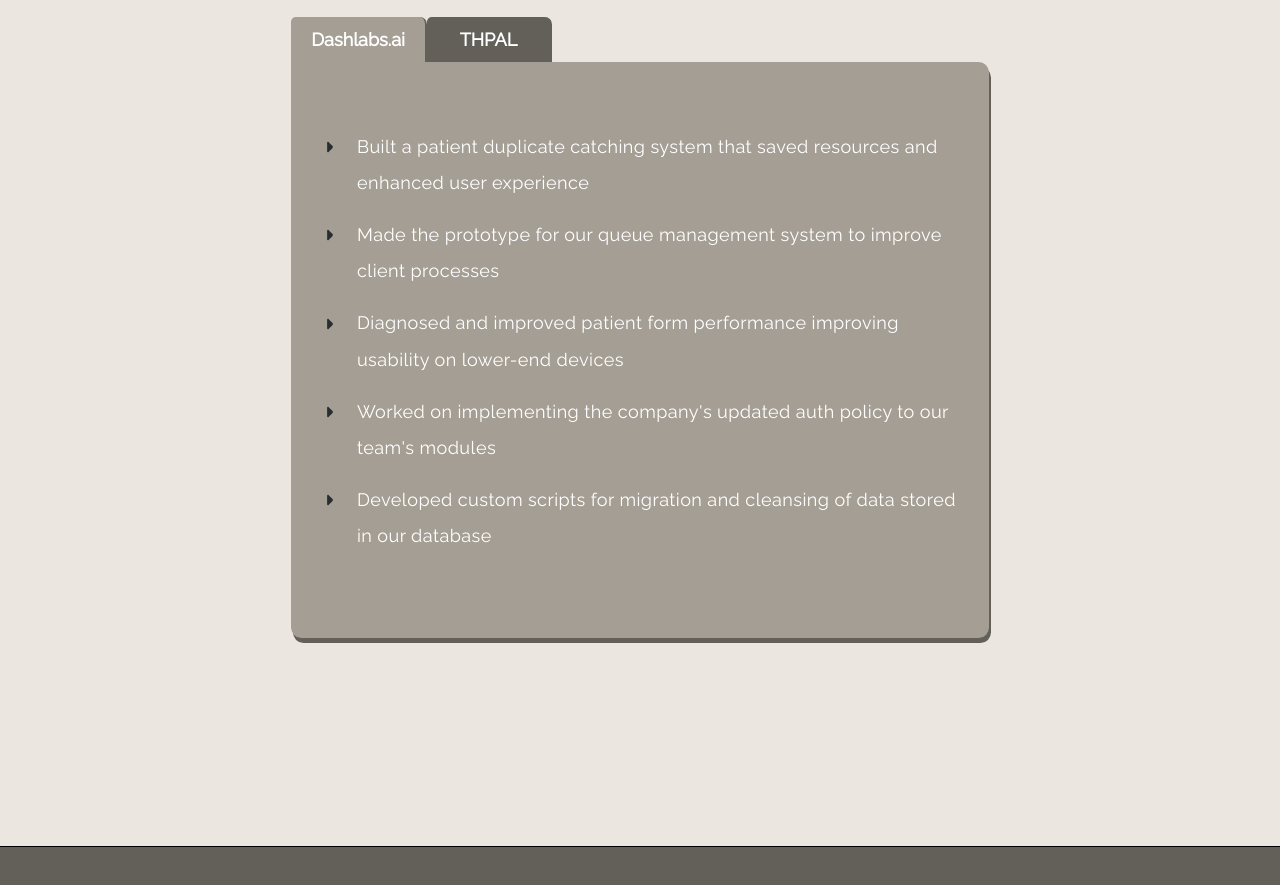
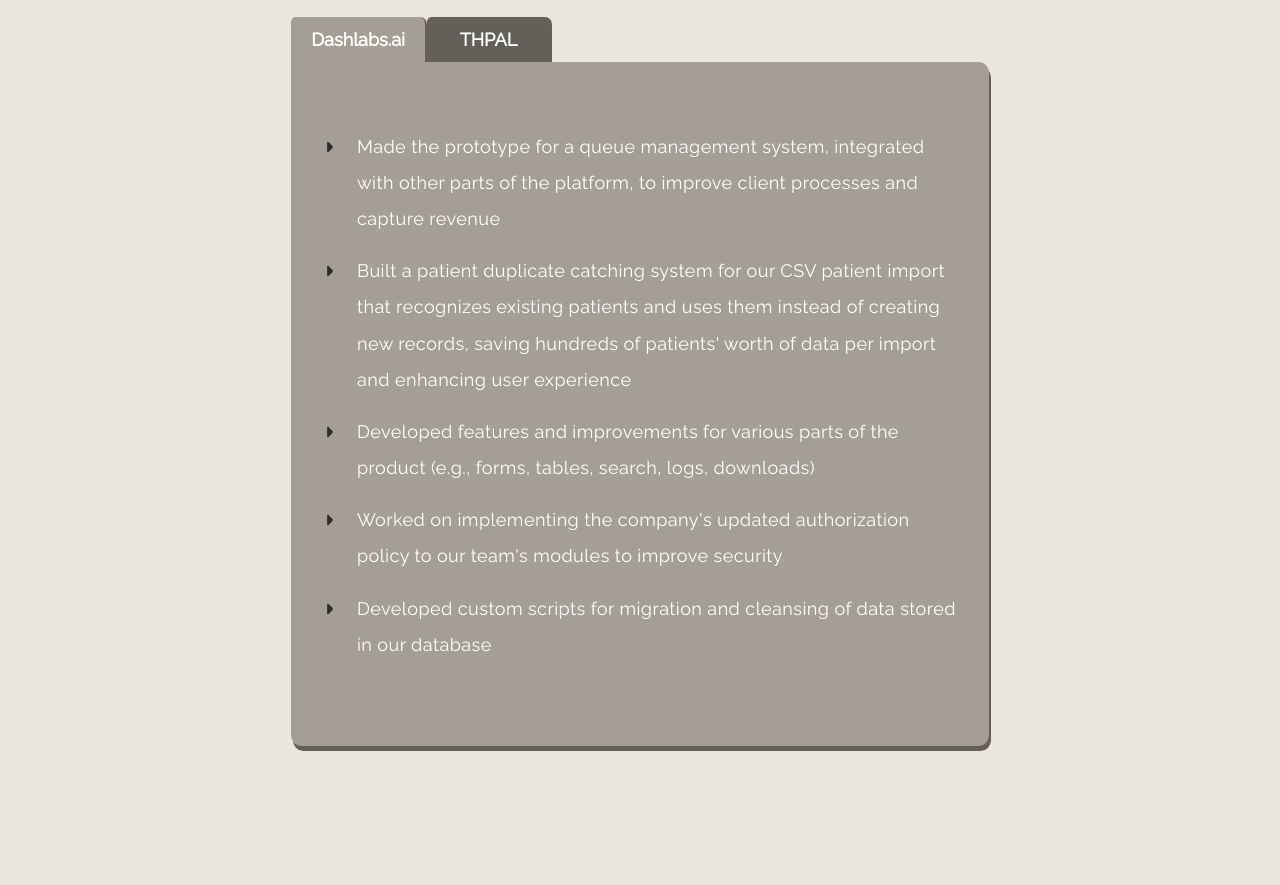
Before and after one commit to richardlitang/portfolio, a SvelteKit app: page / in a window 1280 px wide. Shown: the part 1880-2765 px from the top of the page. Built offline with nearby package versions, Linux system fonts and the light colour scheme; a web font is replaced by a local one.

Commit message:
content change

```diff
--- a/src/routes/home/Projects.svelte
+++ b/src/routes/home/Projects.svelte
@@ -30,7 +30,7 @@
 			url: 'https://github.com/heisenberglar/resource-web',
 			image: resource,
 			title: 'ResourcePortal',
-			description: 'Full stack app to share the best learning resources'
+			description: 'Full stack app to share and rate the best learning resources'
 		}
 	];
 
--- a/src/routes/home/Work.svelte
+++ b/src/routes/home/Work.svelte
@@ -6,10 +6,10 @@
 	let current = 'Dashlabs.ai';
 
 	const dashlabsTasks = [
-		'Built a patient duplicate catching system that saved resources and enhanced user experience',
-		'Made the prototype for our queue management system to improve client processes',
-		'Diagnosed and improved patient form performance improving usability on lower-end devices',
-		"Worked on implementing the company's updated auth policy to our team's modules",
+		'Made the prototype for a queue management system, integrated with other parts of the platform, to improve client processes and capture revenue',
+		"Built a patient duplicate catching system for our CSV patient import that recognizes existing patients and uses them instead of creating new records, saving hundreds of patients' worth of data per import and enhancing user experience",
+		'Developed features and improvements for various parts of the product (e.g., forms, tables, search, logs, downloads)',
+		"Worked on implementing the company's updated authorization policy to our team's modules to improve security",
 		'Developed custom scripts for migration and cleansing of data stored in our database'
 	];
 
@@ -35,10 +35,12 @@
 						<div class="work-tabs">
 							<button
 								class={current === 'Dashlabs.ai' ? 'selected' : ''}
+								aria-selected={current === 'Dashlabs.ai'}
 								on:click={() => (current = 'Dashlabs.ai')}>Dashlabs.ai</button
 							>
 							<button
 								class={current === 'THPAL' ? 'selected' : ''}
+								aria-selected={current !== 'Dashlabs.ai'}
 								on:click={() => (current = 'THPAL')}>THPAL</button
 							>
 						</div>
```
